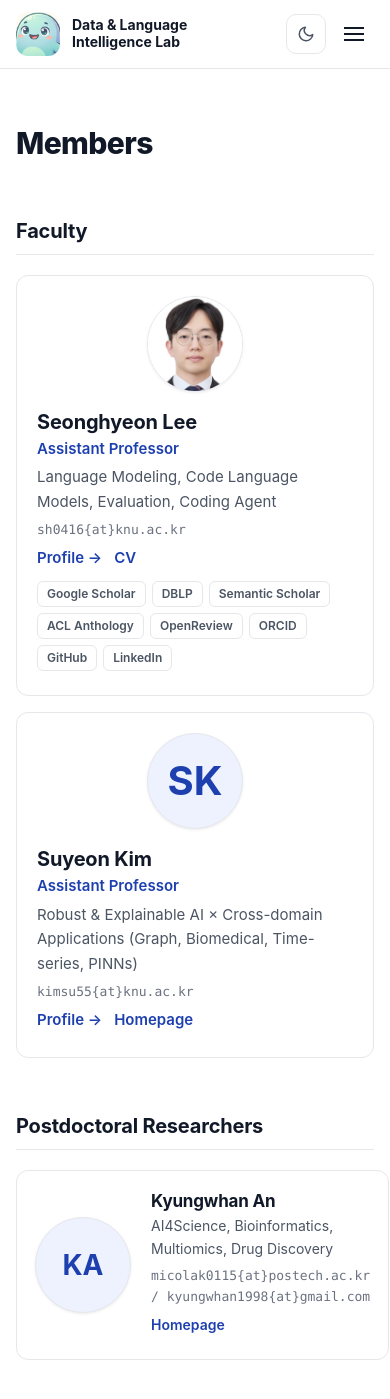
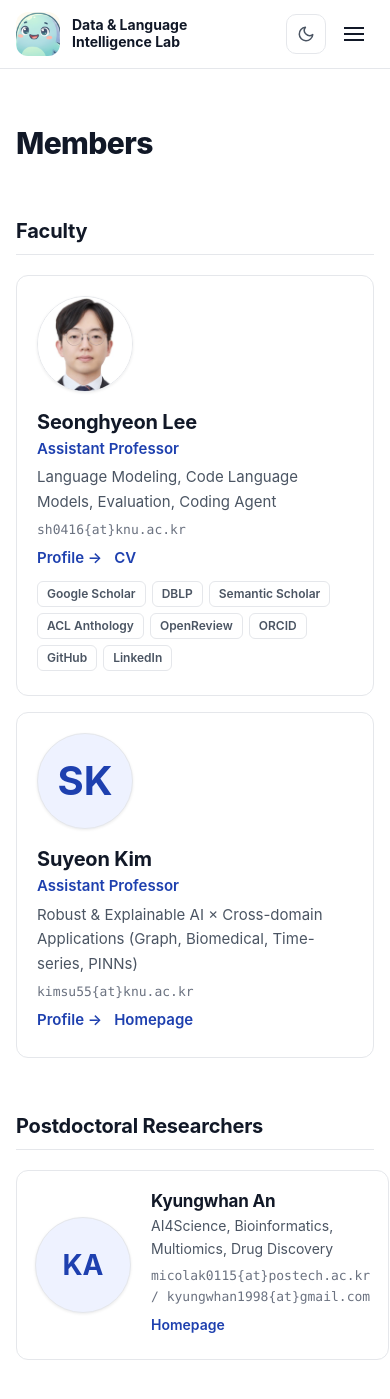
Before and after one commit to knu-dli/knu-dli.github.io, a Jekyll site: the page built from members.html, in a window 390 px wide and 1400 px high. Built offline with Jekyll 4.4.1, drawn with Linux system fonts in a browser that asks for light colours; some web fonts are replaced.

Commit message:
Members: keep stacked faculty cards left-aligned on mobile
Co-Authored-By: Claude Opus 5.5 <noreply@anthropic.com>

```diff
--- a/assets/css/style.css
+++ b/assets/css/style.css
@@ -337,7 +337,7 @@ img { max-width: 100%; display: block; }
 .member h3 a:hover { color: var(--accent); }
 .avatar-link { flex-shrink: 0; border-radius: 50%; }
 @media (max-width: 640px) {
-  .member-grid-lg .member { flex-direction: column; padding: 20px; gap: 16px; }
+  .member-grid-lg .member { flex-direction: column; align-items: flex-start; padding: 20px; gap: 16px; }
   .member-grid-lg .avatar { width: 96px; height: 96px; }
 }
 .avatar-initials { display: grid; place-items: center; background: var(--accent-soft); color: var(--accent); font-weight: 700; font-size: 28px; }
```
